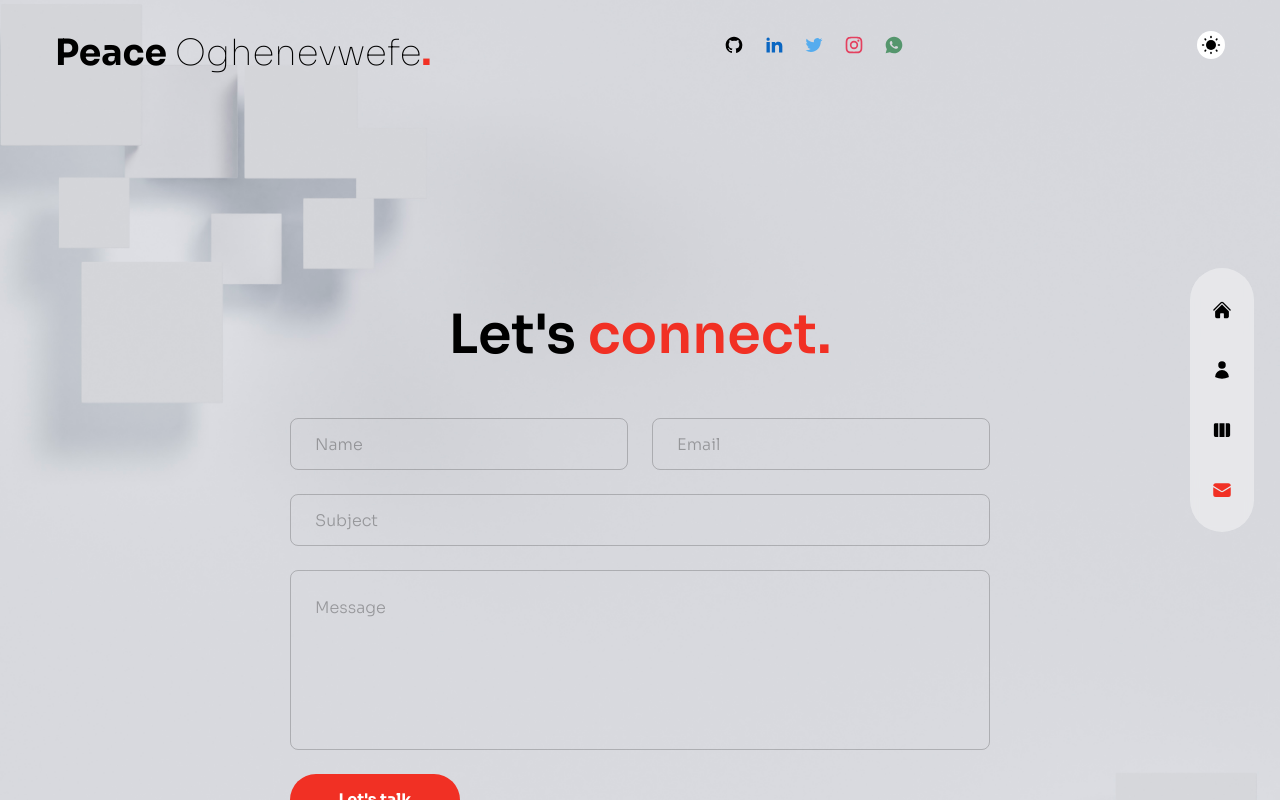
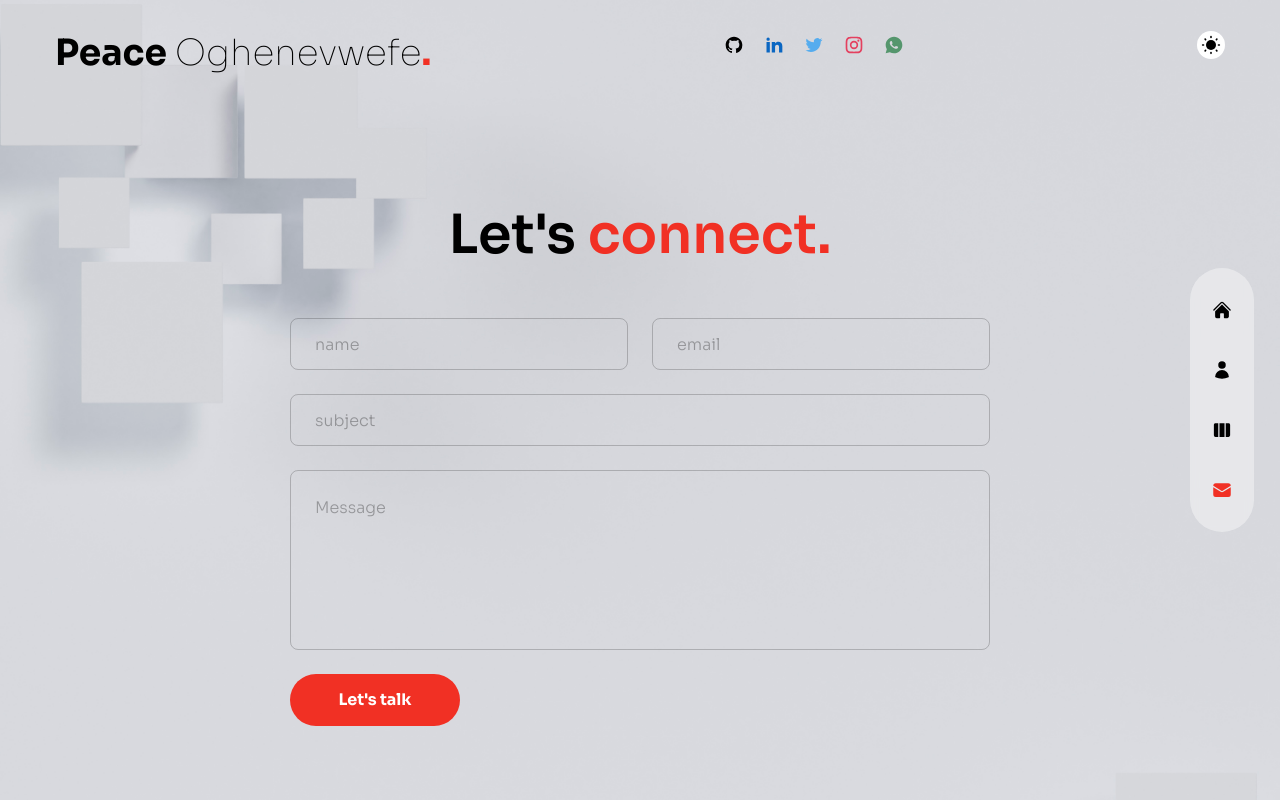
Before and after one commit to Peazzycole/My-Portfolio, a Next.js app: page /contact in a window 1280 px wide. Built offline with nearby package versions, Linux system fonts and the light colour scheme.

Commit message:
Made contant form work

```diff
--- /dev/null
+++ b/config/transporter.js
@@ -0,0 +1,20 @@
+import nodemailer from "nodemailer";
+import * as dotenv from "dotenv";
+
+dotenv.config();
+
+const email = process.env.EMAIL;
+const pass = process.env.PASSWORD;
+
+export const transporter = nodemailer.createTransport({
+  service: "gmail",
+  auth: {
+    user: email,
+    pass,
+  },
+});
+
+export const mailOptions = {
+  from: email,
+  to: email,
+};
--- /dev/null
+++ b/helper/api.ts
@@ -0,0 +1,13 @@
+export const sendContactForm = async (data: {
+    name: string
+    email: string
+    subject: string
+    message: string
+}) => fetch('/api', {
+    method: 'POST',
+    body: JSON.stringify(data),
+    headers: {
+        "Content-Type": "application/json",
+        Accept: "application/json"
+    }
+})
--- a/package.json
+++ b/package.json
@@ -10,8 +10,10 @@
   },
   "dependencies": {
     "@vercel/analytics": "^1.1.1",
+    "dotenv": "^16.3.1",
     "framer-motion": "^10.16.4",
     "next": "13.5.6",
+    "nodemailer": "^6.9.7",
     "react": "^18",
     "react-countup": "^6.4.2",
     "react-dom": "^18",
@@ -19,10 +21,12 @@
     "react-tsparticles": "^2.12.2",
     "swiper": "^10.3.1",
     "tailwind-scrollbar": "^3.0.5",
-    "tsparticles": "^2.12.0"
+    "tsparticles": "^2.12.0",
+    "zod": "^3.22.4"
   },
   "devDependencies": {
     "@types/node": "^20",
+    "@types/nodemailer": "^6.4.14",
     "@types/react": "^18",
     "@types/react-dom": "^18",
     "autoprefixer": "^10",
--- a/pages/contact/index.tsx
+++ b/pages/contact/index.tsx
@@ -1,16 +1,46 @@
 import { BsArrowRight } from "react-icons/bs";
 import { motion } from "framer-motion";
 import { fadeIn } from "@/helper/variants";
+import { useEffect, useState } from "react";
+import { sendContactForm } from "@/helper/api";
 
 const Contact = () => {
 
-  function onSubmitHandler(e: any) {
+  const [formData, setFormData] = useState({
+    name: '',
+    email: '',
+    subject: '',
+    message: ''
+  })
+  const [message, setMessage] = useState('')
+  const [error, setError] = useState('')
+
+  useEffect(() => {
+    setMessage('')
+    setError('')
+  }, [])
+
+  const onSubmitHandler = async (e: any) => {
     e.preventDefault();
+
+    try {
+      await sendContactForm(formData)
+      setMessage('Message sent successfully')
+    } catch (error) {
+      setError('Message Not Sent')
+    }
+  }
+
+  const onChangeHandler = ({ target }: any) => {
+    setFormData((prev) => ({
+      ...prev,
+      [target.name]: target.value
+    }))
   }
 
   return (
     <div className="">
-      <div className="conatiner mx-6 md:mx-auto py-10 xl:py-[200px] text-center xl:text-left flex items-center justify-center h-full">
+      <div className="conatiner mx-6 md:mx-auto py-10 xl:py-[100px] text-center xl:text-left flex items-center justify-center h-full">
         <div className="flex flex-col w-full max-w-[700px]">
           <motion.h2
             variants={fadeIn("up", 0.2)}
@@ -30,22 +60,48 @@ const Contact = () => {
             className="flex flex-1 flex-col gap-6 w-full mx-auto"
           >
             <div className="flex gap-x-6 w-full">
-              <input type="text" placeholder="name" className="input" />
-              <input type="text" placeholder="email" className="input" />
+              <input
+                type="text"
+                placeholder="name"
+                name="name"
+                className="input"
+                onChange={onChangeHandler}
+                required
+              />
+              <input
+                type="email"
+                placeholder="email"
+                name="email"
+                className="input"
+                onChange={onChangeHandler}
+                required
+              />
             </div>
-            <input type="text" placeholder="subject" className="input" />
+            <input
+              type="text"
+              placeholder="subject"
+              name="subject"
+              className="input"
+              onChange={onChangeHandler}
+              required
+            />
             <textarea
-              name="messaage"
+              name="message"
               id="message"
               placeholder="message"
               className="textarea"
-            ></textarea>
-            <button className="btn rounded-full bg-accent border-black/30 text-white max-w-[170px] font-bold px-8 transition-all duration-300 flex items-center justify-center overflow-hidden hover:scale-105 group">
+              onChange={onChangeHandler}
+              required
+            />
+            <button
+              className="btn rounded-full bg-accent border-black/30 text-white max-w-[170px] font-bold px-8 transition-all duration-300 flex items-center justify-center overflow-hidden hover:scale-105 group">
               <span className="group-hover:-translate-y-[120%] group-hover:opacity-0 transition-all duration-500">
                 Let&apos;s talk
               </span>
               <BsArrowRight className="-translate-y-[120%] group-hover:-translate-y-0 group-hover:opacity-100 transition-all duration-300 absolute text-[22px] opacity-0 font-bold" />
             </button>
+            {message && <p>{message}</p>}
+            {error && <p>{error}</p>}
           </motion.form>
         </div>
       </div>
--- a/pages/work/index.tsx
+++ b/pages/work/index.tsx
@@ -8,7 +8,7 @@ const DynamicBulb = dynamic(() => import("@/components/Bulb"), { ssr: false });
 
 const Work = () => {
   return (
-    <div className="py-10 xl:py-[200px] flex items-center ">
+    <div className="py-10 xl:py-[150px] flex items-center ">
       <div className="container mx-auto">
         <div className="flex flex-col xl:flex-row gap-x-8">
           <div className="text-center flex xl:w-[30vw] flex-col lg:text-left mb-4 xl:mb-0">
--- a/styles/global.css
+++ b/styles/global.css
@@ -39,7 +39,7 @@
     @apply h-[52px];
   }
   .input {
-    @apply w-full h-[52px] rounded-lg pl-6 capitalize;
+    @apply w-full h-[52px] rounded-lg pl-6;
   }
   .input,
   .textarea {
--- a/tsconfig.json
+++ b/tsconfig.json
@@ -22,6 +22,6 @@
       "@/*": ["./*"]
     }
   },
-  "include": ["next-env.d.ts", "**/*.ts", "**/*.tsx", ".next/types/**/*.ts", "helper/variants.ts", "pages/_app.js", "helper/useThemeSwitcher.js"],
+  "include": ["next-env.d.ts", "**/*.ts", "**/*.tsx", ".next/types/**/*.ts", "helper/variants.ts", "pages/_app.js", "helper/useThemeSwitcher.js", "config/transporter.js", "pages/api/index.js"],
   "exclude": ["node_modules"]
 }
```
Also changed, not shown: pages/api/index.js (added, +46 -0 lines), 2 other files (tests, documents, lock files or other folders).
